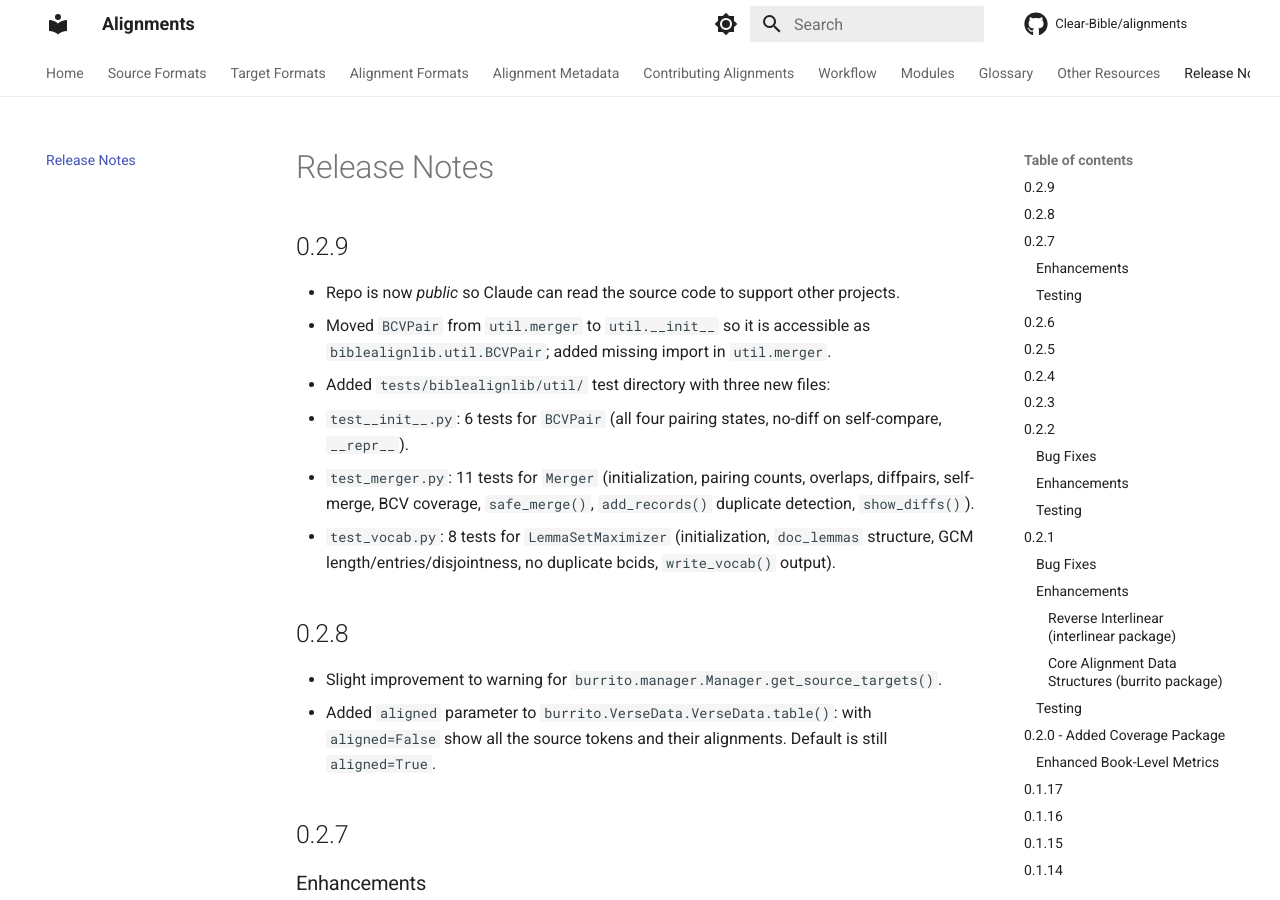
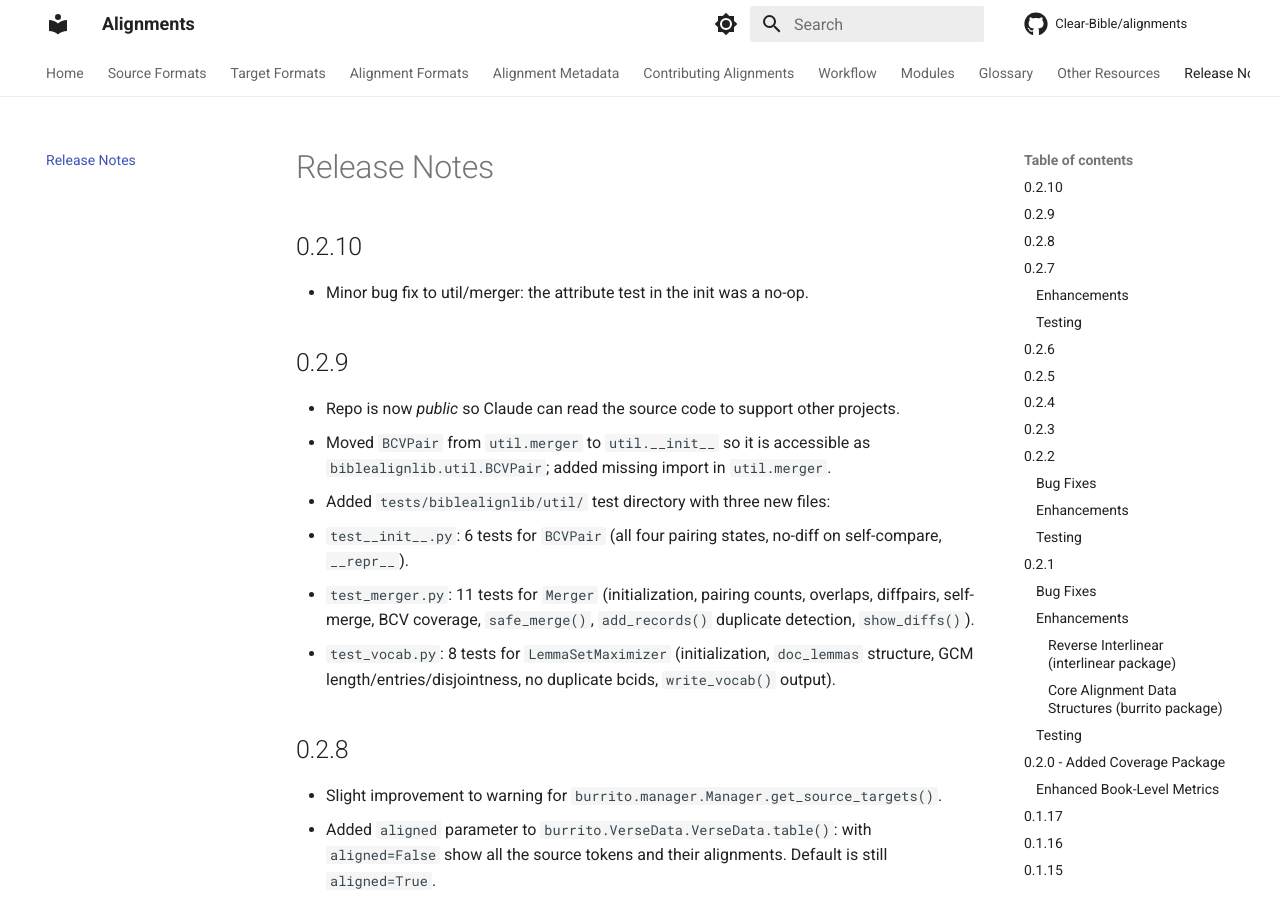
Before and after one commit to Clear-Bible/biblealignlib, an MkDocs documentation site: the page built from docs/ReleaseNotes.md, in a window 1280 px wide and 900 px high. Built offline with MkDocs 1.6.1 and Material for MkDocs 9.7.7, drawn with Linux system fonts in a browser that asks for light colours; comment, search, counter and statistics services are not loaded.

Commit message:
v 0.2.10

```diff
--- a/docs/ReleaseNotes.md
+++ b/docs/ReleaseNotes.md
@@ -1,4 +1,8 @@
 # Release Notes
+
+## 0.2.10
+
+* Minor bug fix to util/merger: the attribute test in the init was a no-op.
 
 ## 0.2.9
 
--- a/pyproject.toml
+++ b/pyproject.toml
@@ -1,6 +1,6 @@
 [tool.poetry]
 name = "biblealignlib"
-version = "0.2.9"
+version = "0.2.10"
 description = "Code for managing Word-level alignments for Bibles, including both automatic alignments and manually corrected alignments."
 authors = ["Sean Boisen <sean.boisen@biblica.com>"]
 license = "MIT"
```
